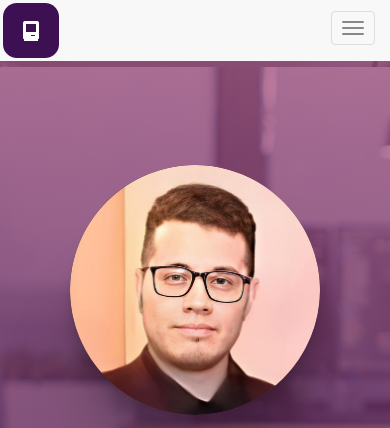
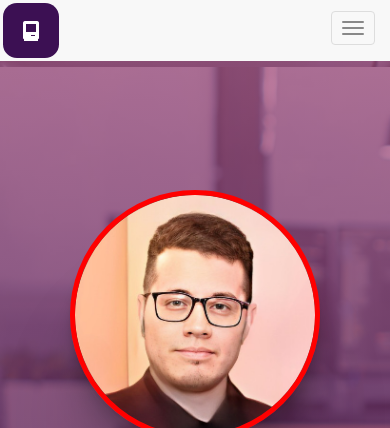
Before and after one commit to wizctl/Resumen, a plain HTML site: page index.html in a window 390 px wide. Shown: the top 428 px of the page. Drawn offline with nearby package versions, Linux system fonts and the light colour scheme; files whose address does not match are found by name; a web font is replaced by a local one.

Commit message:
first css

```diff
--- a/css/style.css
+++ b/css/style.css
@@ -79,6 +79,13 @@ body {
 }
 #page #perfil-img{
   background: url("../images/user1.jpg");
+}
+
+@media screen and (max-width: 768px) {
+  #page #perfil-img{
+    margin-top: 5rem;
+    border: 5px solid red;
+  }
 }
 #page h1 span{
   transition: 0.2s ease;
```
